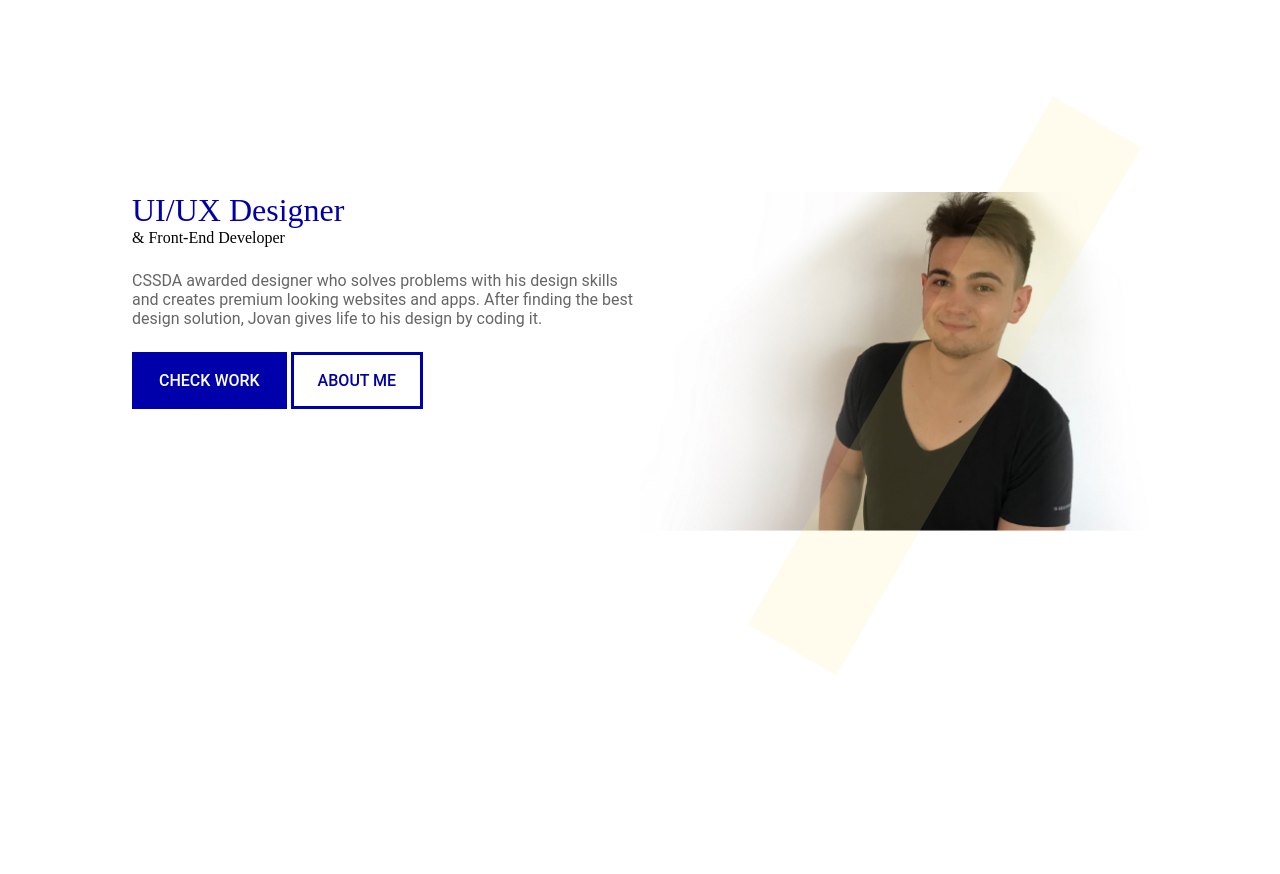
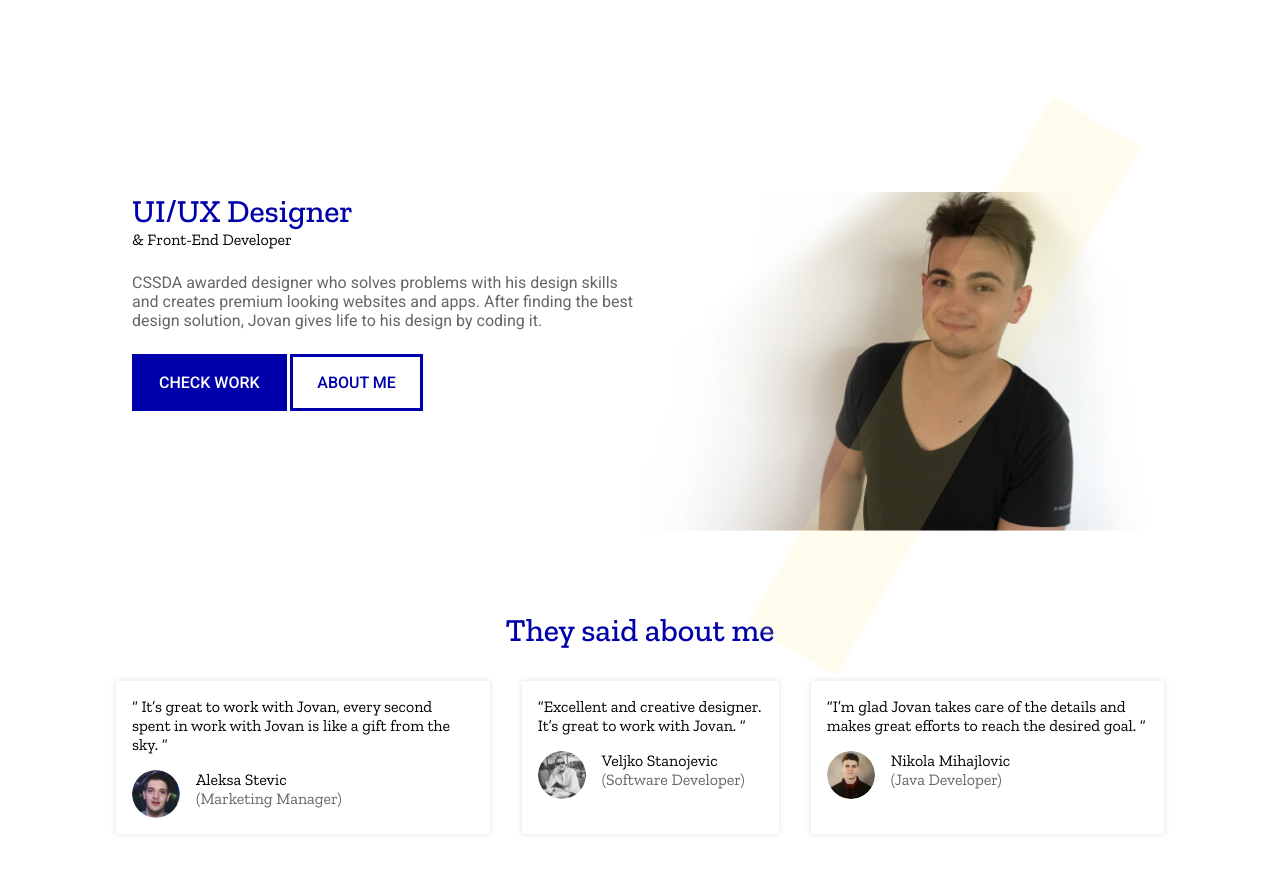
Before and after one commit to jovansavic/jovan.design, a Jekyll site: the page built from _pages/index.html, in a window 1280 px wide. Shown: the top 874 px of the page. Built offline with Jekyll 4.4.1, drawn with Linux system fonts in a browser that asks for light colours.

Commit message:
[UPDATE]: Hero fix, create testimonials section.

```diff
--- /dev/null
+++ b/_data/testimonials.yml
@@ -0,0 +1,12 @@
+- img: stevic.jpg
+  quote: “ It’s great to work with Jovan, every second spent in work with Jovan is like a gift from the sky. “
+  name: Aleksa Stevic
+  title: (Marketing Manager)
+- img: veljko.jpg
+  quote: “Excellent and creative designer. It’s great to work with Jovan. “
+  name: Veljko Stanojevic
+  title: (Software Developer)
+- img: nikola.jpg
+  quote: “I’m glad Jovan takes care of the details and makes great efforts to reach the desired goal. “
+  name: Nikola Mihajlovic
+  title: (Java Developer)
--- /dev/null
+++ b/_includes/common/testimonials.html
@@ -0,0 +1,30 @@
+<section class="testimonials p-basic">
+	<h2 class="title text-center">
+		{{ site.testimonials_title }}
+	</h2>
+
+	<div class="mw-1080 m-auto d-flex testimonials-wrap">
+
+		{% for t in site.data.testimonials %}
+			<div class="testimonial">
+				<main class="quote">
+					<p class="paragraph dark">
+						{{ t.quote }}
+					</p>
+				</main>
+				<aside class="info d-flex">
+					<div>
+						<div class="bgc-image" style="background-image: url('{{site.baseurl}}/assets/img/{{t.img}}')"></div>
+					</div>
+					<div>
+						<p class="paragraph dark">{{ t.name }}</p>
+						<p class="paragraph light">{{ t.title }}</p>
+					</div>
+				</aside>
+			</div>
+		{% endfor %}
+
+	</div>
+
+
+</section>
--- a/_includes/header/head.html
+++ b/_includes/header/head.html
@@ -1,4 +1,5 @@
 <meta name="viewport" content="width=device-width, initial-scale=1.0, maximum-scale=1.0, user-scalable=no" />
+<link href="https://fonts.googleapis.com/css?family=Roboto:400,500,700,900|Zilla+Slab:400,500,700&amp;subset=latin-ext" rel="stylesheet">
 
 <link rel="stylesheet" href="{{site.baseurl}}/assets/style/preloader.css">
 <link rel="stylesheet" href="{{site.baseurl}}/assets/style/common.css">
--- a/_pages/index.html
+++ b/_pages/index.html
@@ -7,5 +7,6 @@ asset_name: home-page
 <main>
 
 	{% include home/hero.html %}
+	{% include common/testimonials.html %}
 
 </main>
--- /dev/null
+++ b/_sass/common-sections/_index.sass
@@ -0,0 +1,2 @@
+@import "../common/vars"
+@import "testimonials"
--- a/_sass/pages/0-home-page/_hero.sass
+++ b/_sass/pages/0-home-page/_hero.sass
@@ -8,3 +8,7 @@
       margin-bottom: 2rem
   p
     margin: 1.5rem auto
+  .title
+    margin: 0
+  //img
+    //filter: grayscale(.6)
--- a/_sass/pages/pages.sass
+++ b/_sass/pages/pages.sass
@@ -1 +1,2 @@
 @import "0-home-page/index"
+@import "../common-sections/index"
```
Also changed, not shown: _sass/common-sections/_testimonials.sass (added, +27 -0 lines), _sass/common/_elements.sass (+6 -1 lines), _sass/common/_text.sass (+7 -0 lines).
